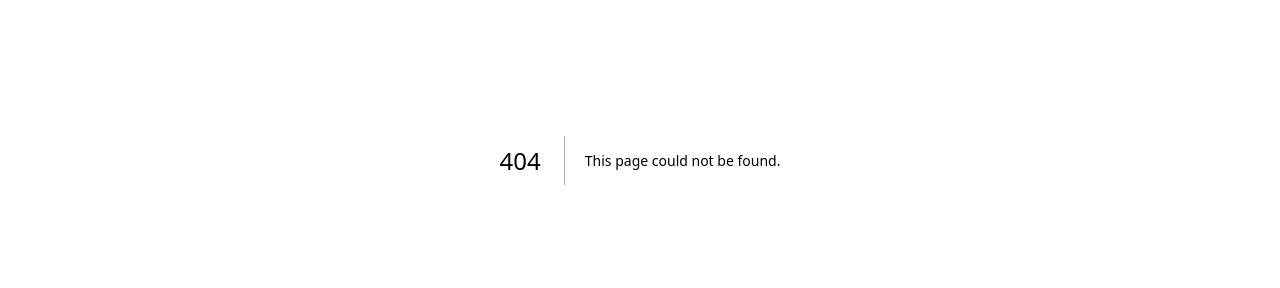
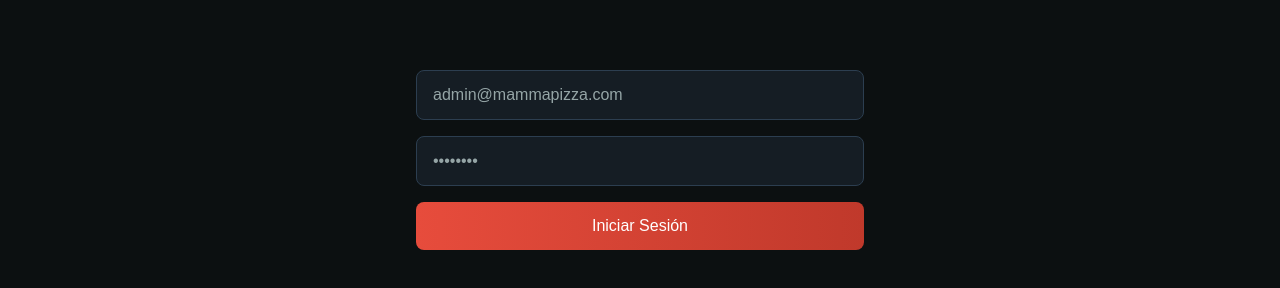
Before and after one commit to DavidVC19/mammapizza_frontend, a Next.js app: page /login in a window 1280 px wide. Before the commit this address had no page. Shown: the part 240-528 px from the top of the page. Built offline with nearby package versions, Linux system fonts and the light colour scheme; no server answers.

Commit message:
prueba 2

```diff
--- a/app/admin/page.tsx
+++ b/app/admin/page.tsx
@@ -25,14 +25,11 @@ export default function AdminLogin() {
   });
   const router = useRouter();
 
-  // Depuración EXHAUSTIVA de variables de entorno
+  // Depuración de navegación
   useEffect(() => {
-    console.log('VARIABLES DE ENTORNO COMPLETAS:', {
-      'process.env': process.env,
-      'NEXT_PUBLIC_BACKEND_URL': process.env.NEXT_PUBLIC_BACKEND_URL,
-      'NEXT_PUBLIC_BACK_HOST': process.env.NEXT_PUBLIC_BACK_HOST,
-      'NEXT_PUBLIC_API_BASE_URL': process.env.NEXT_PUBLIC_API_BASE_URL,
-      'window.location': window.location.href
+    console.log('Configuración inicial de navegación:', {
+      pathname: window.location.pathname,
+      search: window.location.search
     });
   }, []);
 
@@ -40,14 +37,10 @@ export default function AdminLogin() {
   useEffect(() => {
     const checkSession = async () => {
       try {
-        // URLs EXPLÍCITAS para debugging
-        const backendUrl = process.env.NEXT_PUBLIC_BACK_HOST || '';
-        const apiBaseUrl = process.env.NEXT_PUBLIC_API_BASE_URL || '/api';
-
         const verifyUrls = [
           `/api/auth/verify`,
-          `${backendUrl}/api/auth/verify`,
-          `${backendUrl}/auth/verify`
+          `${process.env.NEXT_PUBLIC_BACK_HOST}/api/auth/verify`,
+          `${process.env.NEXT_PUBLIC_BACK_HOST}/auth/verify`
         ];
 
         for (const verifyUrl of verifyUrls) {
@@ -68,7 +61,6 @@ export default function AdminLogin() {
               headers: Object.fromEntries(response.headers.entries())
             });
 
-            // Capturar texto de respuesta para debugging
             const responseText = await response.text();
             console.log(`[AdminLogin] Texto de respuesta (${verifyUrl}):`, responseText);
 
@@ -76,8 +68,10 @@ export default function AdminLogin() {
               try {
                 const data = JSON.parse(responseText);
                 if (data.usuario?.rol === 'admin') {
+                  // Navegación programática con depuración
+                  console.log('[AdminLogin] Navegando a dashboard');
                   router.push('/admin/dashboard');
-                  return; // Salir del bucle si tiene éxito
+                  return;
                 }
               } catch (parseError) {
                 console.error(`[AdminLogin] Error parseando respuesta (${verifyUrl}):`, parseError);
@@ -100,14 +94,10 @@ export default function AdminLogin() {
     setStatus({ loading: true, error: '' });
 
     try {
-      // URLs EXPLÍCITAS para debugging
-      const backendUrl = process.env.NEXT_PUBLIC_BACK_HOST || '';
-      const apiBaseUrl = process.env.NEXT_PUBLIC_API_BASE_URL || '/api';
-
       const loginUrls = [
         `/api/auth/login`,
-        `${backendUrl}/api/auth/login`,
-        `${backendUrl}/auth/login`
+        `${process.env.NEXT_PUBLIC_BACK_HOST}/api/auth/login`,
+        `${process.env.NEXT_PUBLIC_BACK_HOST}/auth/login`
       ];
 
       let successfulLogin = false;
@@ -130,7 +120,6 @@ export default function AdminLogin() {
             headers: Object.fromEntries(response.headers.entries())
           });
 
-          // Capturar texto de respuesta para debugging
           const responseText = await response.text();
           console.log(`[AdminLogin] Texto de respuesta (${loginUrl}):`, responseText);
 
@@ -147,9 +136,15 @@ export default function AdminLogin() {
                 localStorage.setItem('authToken', data.token);
               }
 
+              // Navegación programática con depuración
+              console.log('[AdminLogin] Login exitoso, navegando a dashboard');
+
+              // Intentar navegación múltiple
               router.push('/admin/dashboard');
+              window.location.href = '/admin/dashboard';
+
               successfulLogin = true;
-              break; // Salir del bucle si tiene éxito
+              break;
             } catch (parseError) {
               console.error(`[AdminLogin] Error parseando respuesta (${loginUrl}):`, parseError);
             }
--- a/app/layout.tsx
+++ b/app/layout.tsx
@@ -22,7 +22,7 @@ export default function RootLayout({ children }: { children: React.ReactNode })
         <meta name="viewport" content="width=device-width, initial-scale=1.0" />
       </head>
       <body >
-        {/* Aquí uso el ClientLayout para todo el contenido dentro del body */}
+        {/* Aquí uso el ClientLayout para todo el contenido dentro del body //*/}
         <ClientLayout>{children}</ClientLayout>
       </body>
     </html>
--- /dev/null
+++ b/app/login/page.tsx
@@ -0,0 +1,163 @@
+'use client';
+
+import { useState, useEffect } from 'react';
+import { useRouter } from 'next/navigation';
+
+interface LoginResponse {
+  success: boolean;
+  message?: string;
+  usuario?: {
+    id: number;
+    email: string;
+    rol: string;
+  };
+  token?: string;
+}
+
+export default function LoginPage() {
+  const [formData, setFormData] = useState({
+    email: '',
+    password: ''
+  });
+  const [status, setStatus] = useState({
+    loading: false,
+    error: ''
+  });
+  const router = useRouter();
+
+  // Verificación inicial de sesión
+  useEffect(() => {
+    const checkSession = async () => {
+      try {
+        const verifyUrls = [
+          `/api/auth/verify`,
+          `${process.env.NEXT_PUBLIC_BACK_HOST}/api/auth/verify`
+        ];
+
+        for (const verifyUrl of verifyUrls) {
+          try {
+            const response = await fetch(verifyUrl, {
+              method: 'GET',
+              credentials: 'include',
+              headers: {
+                'Content-Type': 'application/json',
+                'Accept': 'application/json'
+              }
+            });
+
+            if (response.ok) {
+              const data = await response.json();
+              if (data.usuario?.rol === 'admin') {
+                router.push('/admin/dashboard');
+                return;
+              }
+            }
+          } catch (fetchError) {
+            console.error(`[Login] Error de fetch (${verifyUrl}):`, fetchError);
+          }
+        }
+      } catch (error) {
+        console.error('[Login] Error general en verificación de sesión:', error);
+      }
+    };
+
+    checkSession();
+  }, [router]);
+
+  const handleSubmit = async (e: React.FormEvent) => {
+    e.preventDefault();
+    setStatus({ loading: true, error: '' });
+
+    try {
+      const loginUrls = [
+        `/api/auth/login`,
+        `${process.env.NEXT_PUBLIC_BACK_HOST}/api/auth/login`
+      ];
+
+      let successfulLogin = false;
+      for (const loginUrl of loginUrls) {
+        try {
+          const response = await fetch(loginUrl, {
+            method: 'POST',
+            headers: {
+              'Content-Type': 'application/json',
+              'Accept': 'application/json'
+            },
+            credentials: 'include',
+            body: JSON.stringify(formData),
+          });
+
+          if (response.ok) {
+            const data = await response.json();
+
+            if (data.usuario?.rol !== 'admin') {
+              throw new Error('Acceso reservado para administradores');
+            }
+
+            // Almacenar token como fallback
+            if (data.token) {
+              localStorage.setItem('authToken', data.token);
+            }
+
+            router.push('/admin/dashboard');
+            successfulLogin = true;
+            break;
+          }
+        } catch (fetchError) {
+          console.error(`[Login] Error de fetch (${loginUrl}):`, fetchError);
+        }
+      }
+
+      if (!successfulLogin) {
+        throw new Error('No se pudo iniciar sesión');
+      }
+    } catch (error: any) {
+      console.error('[Login] Error completo:', error);
+
+      setStatus({
+        loading: false,
+        error: error.message || 'Error al iniciar sesión'
+      });
+    }
+  };
+
+  return (
+    <div className="min-h-screen bg-[#0C1011] flex items-center justify-center px-4 relative overflow-hidden">
+      <form onSubmit={handleSubmit} className="w-full max-w-md">
+        {status.error && (
+          <div className="bg-red-900/20 border border-red-700 text-red-300 px-4 py-3 rounded-lg text-sm mb-4">
+            {status.error}
+          </div>
+        )}
+
+        <div className="space-y-4">
+          <input
+            name="email"
+            type="email"
+            required
+            value={formData.email}
+            onChange={(e) => setFormData(prev => ({...prev, email: e.target.value}))}
+            className="w-full px-4 py-3 bg-[#2C3E50]/30 border border-[#2C3E50] rounded-lg focus:outline-none focus:ring-2 focus:ring-[#E74C3C]/50 text-white placeholder-[#95A5A6]"
+            placeholder="admin@mammapizza.com"
+          />
+          <input
+            name="password"
+            type="password"
+            required
+            value={formData.password}
+            onChange={(e) => setFormData(prev => ({...prev, password: e.target.value}))}
+            className="w-full px-4 py-3 bg-[#2C3E50]/30 border border-[#2C3E50] rounded-lg focus:outline-none focus:ring-2 focus:ring-[#E74C3C]/50 text-white placeholder-[#95A5A6]"
+            placeholder="••••••••"
+          />
+          <button
+            type="submit"
+            disabled={status.loading}
+            className="w-full bg-gradient-to-r from-[#E74C3C] to-[#C0392B] text-white py-3 px-4 rounded-lg hover:opacity-90 focus:ring-2 focus:ring-[#E74C3C]/50 disabled:opacity-50 transition-all flex justify-center"
+          >
+            {status.loading ? 'Iniciando sesión...' : 'Iniciar Sesión'}
+          </button>
+        </div>
+      </form>
+    </div>
+  );
+}
--- a/middleware.ts
+++ b/middleware.ts
@@ -8,6 +8,7 @@ export function middleware(request: NextRequest) {
     method: request.method,
     pathname: new URL(request.url).pathname,
     headers: Object.fromEntries(request.headers.entries()),
+    cookies: request.cookies.getAll(),
     env: {
       NEXT_PUBLIC_BACK_HOST: process.env.NEXT_PUBLIC_BACK_HOST,
       NEXT_PUBLIC_API_BASE_URL: process.env.NEXT_PUBLIC_API_BASE_URL
@@ -16,11 +17,13 @@ export function middleware(request: NextRequest) {
 
   // Reescritura de rutas para debugging
   const url = new URL(request.url);
-  if (url.pathname.startsWith('/api/')) {
+
+  // Manejo de rutas de autenticación
+  if (url.pathname.startsWith('/api/auth/')) {
     const backendUrl = process.env.NEXT_PUBLIC_BACK_HOST || '';
     const newUrl = new URL(url.pathname.replace('/api/', '/'), backendUrl);
 
-    console.log('MIDDLEWARE - Reescritura de URL:', {
+    console.log('MIDDLEWARE - Reescritura de URL de autenticación:', {
       originalUrl: url.toString(),
       newUrl: newUrl.toString()
     });
@@ -28,10 +31,25 @@ export function middleware(request: NextRequest) {
     return NextResponse.rewrite(newUrl);
   }
 
+  // Protección de rutas de admin
+  if (url.pathname.startsWith('/admin/')) {
+    const token = request.cookies.get('authToken');
+
+    console.log('MIDDLEWARE - Verificación de ruta de admin:', {
+      token: !!token,
+      pathname: url.pathname
+    });
+
+    if (!token) {
+      console.log('MIDDLEWARE - Redirigiendo a login por falta de token');
+      return NextResponse.redirect(new URL('/login', request.url));
+    }
+  }
+
   return NextResponse.next();
 }
 
 // Configurar para ejecutarse en rutas específicas
 export const config = {
-  matcher: ['/api/:path*']
+  matcher: ['/api/:path*', '/admin/:path*']
 };
```
